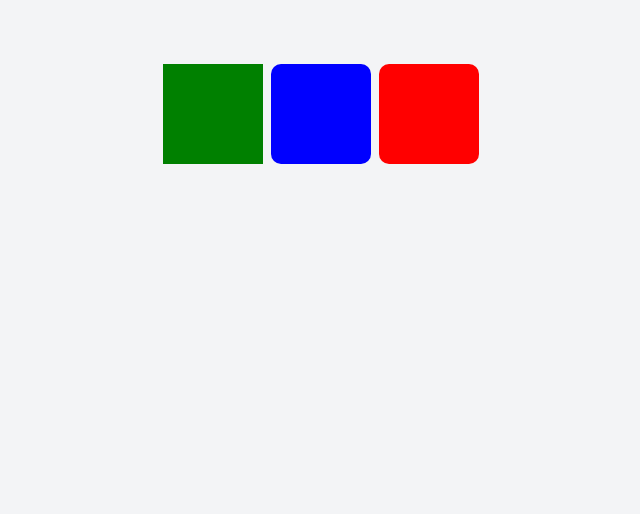
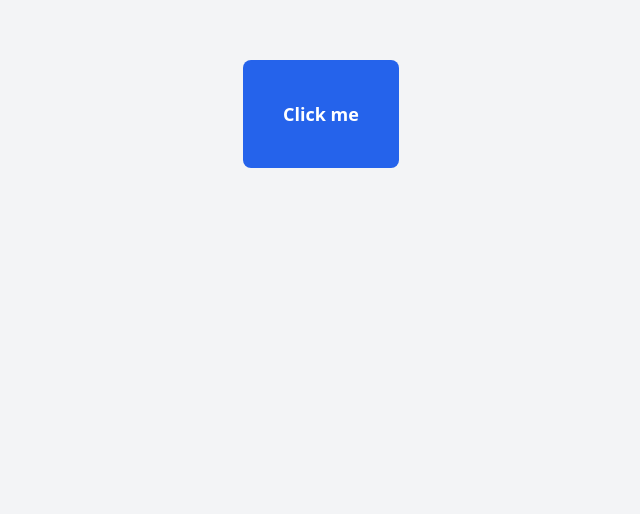
Before and after one commit to mdrubelhossain-me/react-framer-motion, a React app: page / in a window 1280 px wide. Shown: the part 286-800 px from the top of the page, without its empty margins (319-959 px from the left). Built offline with nearby package versions, Linux system fonts and the light colour scheme; the HTML template or start-up script is replaced by a standard one.

Commit message:
show hiding text by click 'layout'

```diff
--- /dev/null
+++ b/src/components/ClickToShowText.jsx
@@ -0,0 +1,40 @@
+import React, { useState } from "react";
+import { motion as Motion, AnimatePresence } from "framer-motion";
+
+const ClickToExpandBox = () => {
+  const [isOpen, setIsOpen] = useState(false);
+
+  return (
+    <div className="min-h-screen flex items-center justify-center bg-gray-100">
+      <Motion.div
+        layout
+        onClick={() => setIsOpen(!isOpen)}
+        className="bg-blue-600 text-white rounded-lg p-10 cursor-pointer overflow-hidden"
+        initial={{ opacity: 0 }}
+        animate={{ opacity: 1 }}
+        transition={{ duration: 0.4 }}
+      >
+        <Motion.h2 layout className="text-lg font-semibold">
+          Click me
+        </Motion.h2>
+
+        <AnimatePresence>
+          {isOpen && (
+            <Motion.p
+              layout
+              initial={{ opacity: 0 }}
+              animate={{ opacity: 1 }}
+              exit={{ opacity: 0 }}
+              transition={{ duration: 0.4 }}
+              className="mt-2 text-sm"
+            >
+              এই বাক্যটি শুধুমাত্র ক্লিক করার পরই দেখা যাবে। বক্সের আকারও বড় হচ্ছে।
+            </Motion.p>
+          )}
+        </AnimatePresence>
+      </Motion.div>
+    </div>
+  );
+};
+
+export default ClickToExpandBox;
--- a/src/pages/Home.jsx
+++ b/src/pages/Home.jsx
@@ -1,10 +1,12 @@
 import React from "react";
 import BoxExample from "../components/BoxExample";
 import BoxDrag from "../components/BoxDrag";
+import ClickToShowText from "../components/ClickToShowText";
 
 const Home = () => {
   return (
     <div>
+        <ClickToShowText/>
       <BoxDrag />
       <BoxExample />
     </div>
```
